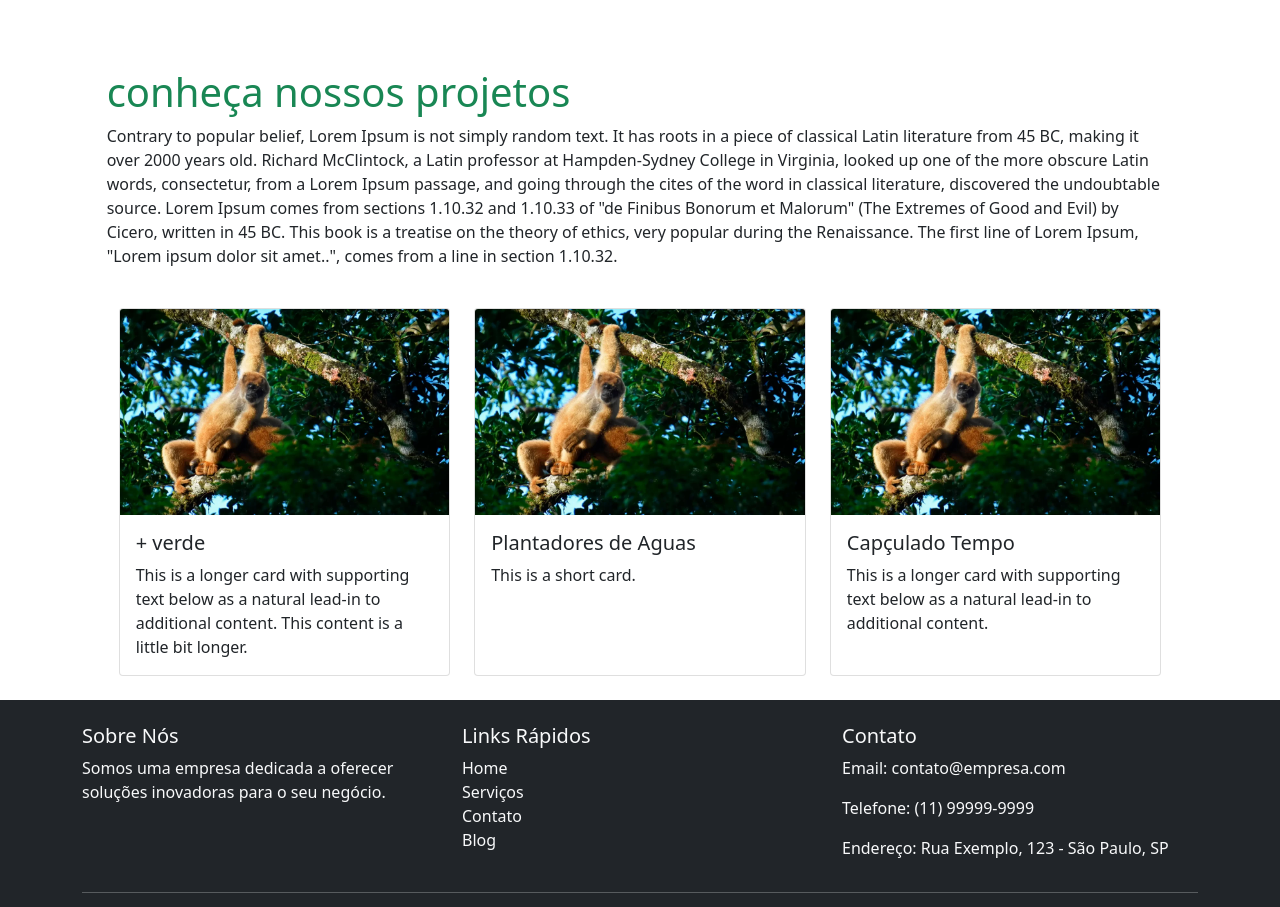
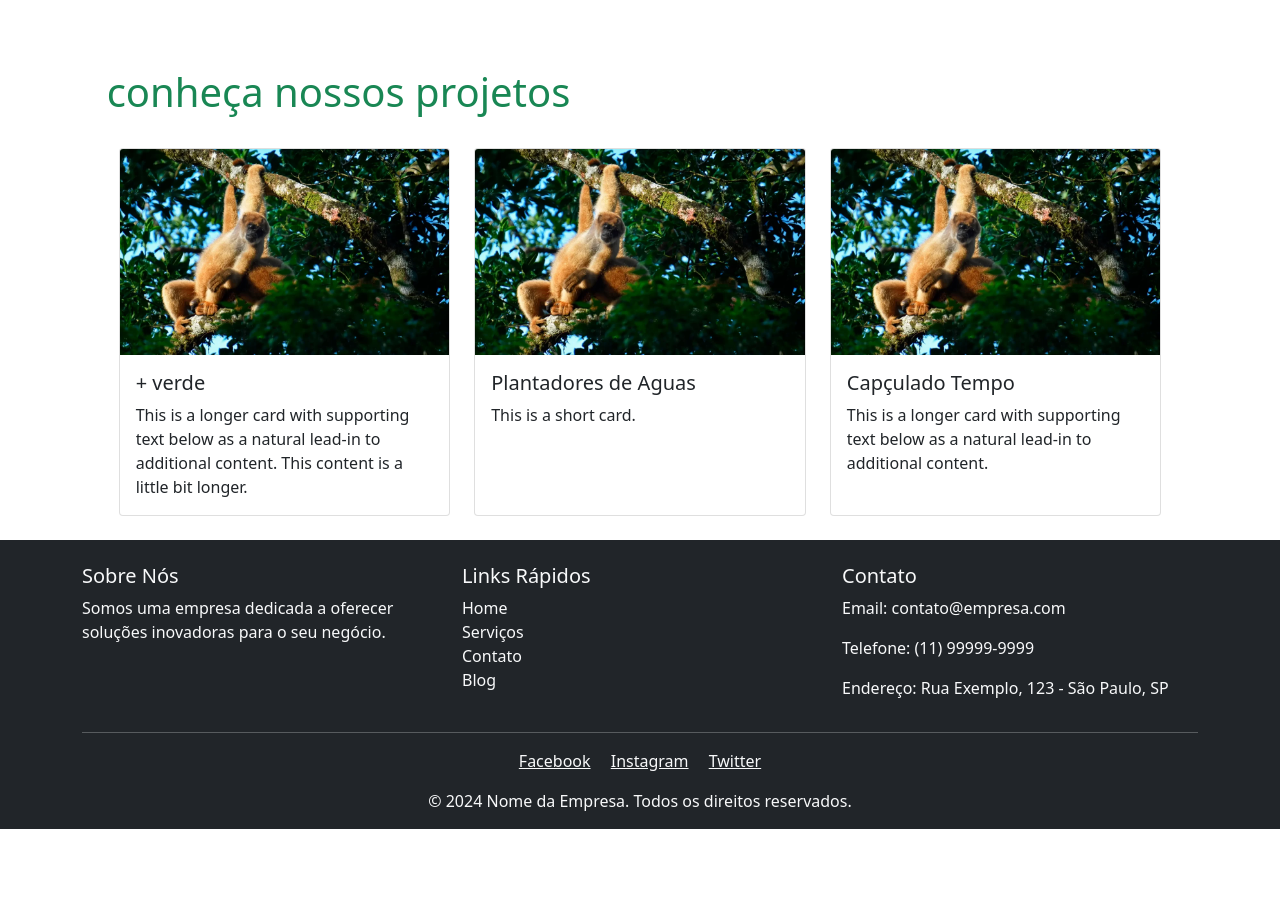
Before and after one commit to setebos07/oasaSite, a plain HTML site: page OasaSite/index.html in a window 1280 px wide. Shown: the part 980-1887 px from the top of the page. After the commit the page ends 1809 px from the top, so only its background shows below. Drawn offline with nearby package versions, Linux system fonts and the light colour scheme.

Commit message:
Update index.html

```diff
--- a/OasaSite/index.html
+++ b/OasaSite/index.html
@@ -178,8 +178,7 @@
 
     <div class="col-10 m-auto">
       <h1 class="text-start text-success">conheça nossos projetos</h1>
-      <p class=" text-justify"> Contrary to popular belief, Lorem Ipsum is not simply random text. It has roots in a piece of classical Latin literature from 45 BC, making it over 2000 years old. Richard McClintock, a Latin professor at Hampden-Sydney College in Virginia, looked up one of the more obscure Latin words, consectetur, from a Lorem Ipsum passage, and going through the cites of the word in classical literature, discovered the undoubtable source. Lorem Ipsum comes from sections 1.10.32 and 1.10.33 of "de Finibus Bonorum et Malorum" (The Extremes of Good and Evil) by Cicero, written in 45 BC. This book is a treatise on the theory of ethics, very popular during the Renaissance. The first line of Lorem Ipsum, "Lorem ipsum dolor sit amet..", comes from a line in section 1.10.32.</p>
-    </div>
+   </div>
 
 
 
```
